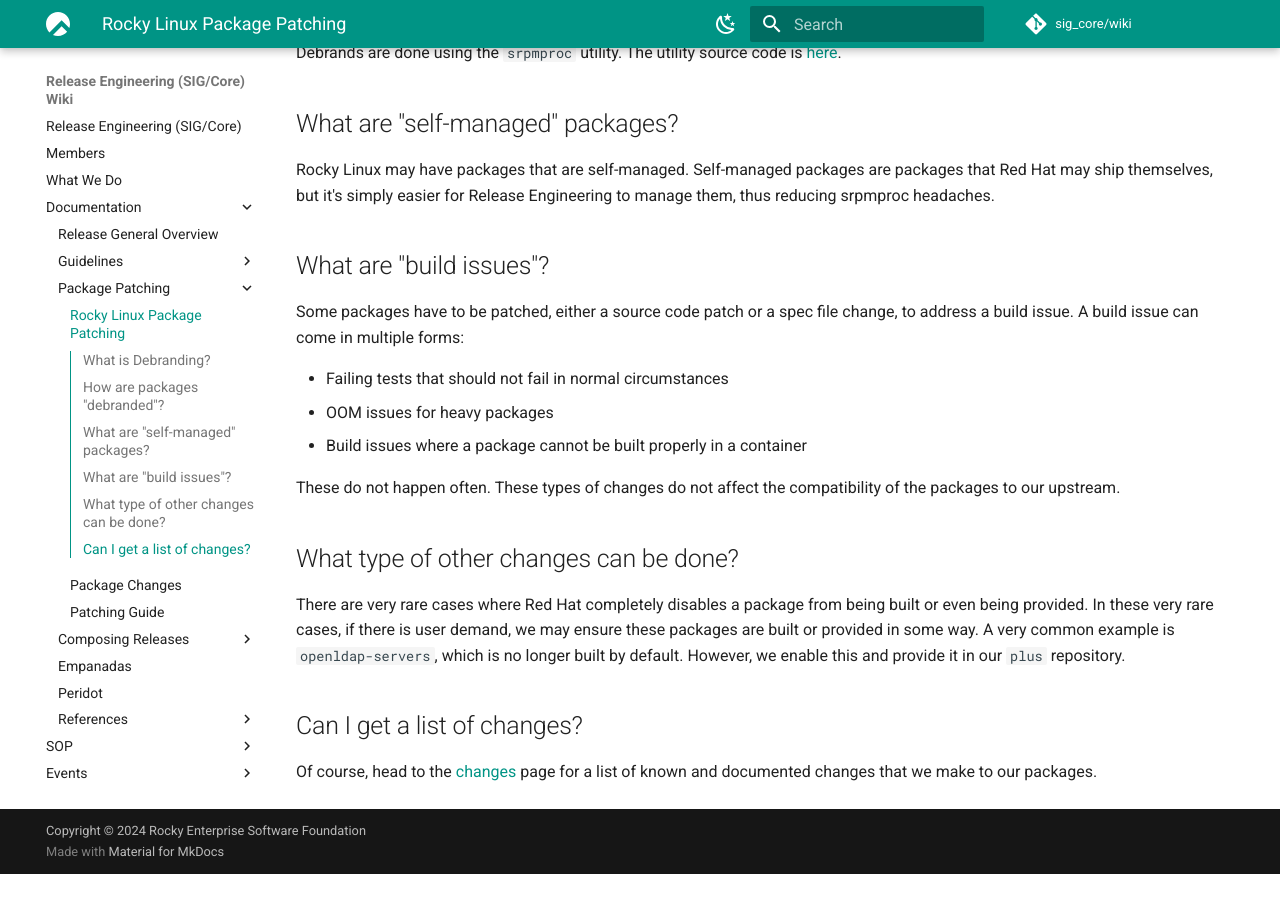
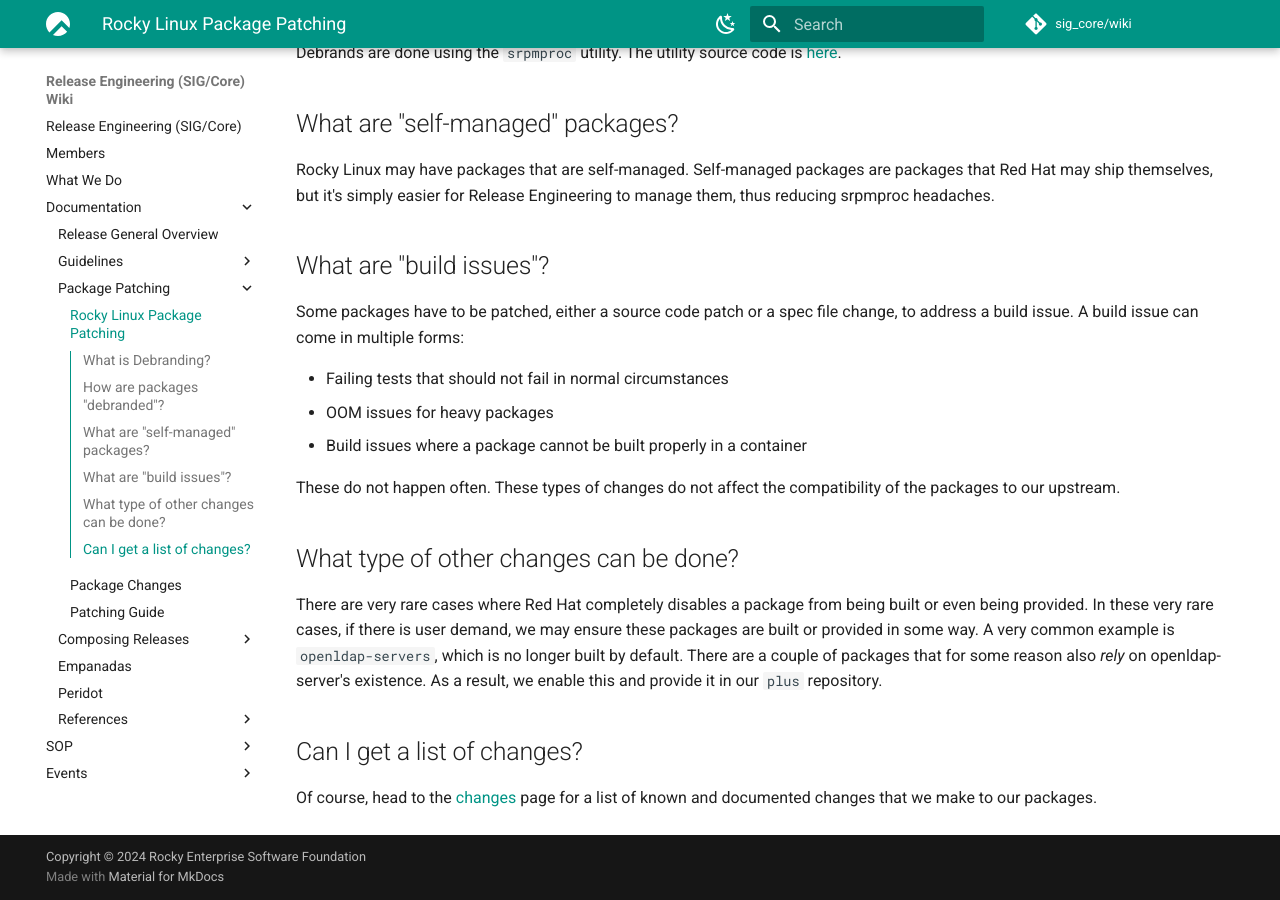
Before and after one commit to rocky-linux/sig-core-wiki, an MkDocs documentation site: the page built from docs/documentation/patching/index.md, in a window 1280 px wide and 900 px high, scrolled down 718 px. Built offline with MkDocs 1.6.1 and Material for MkDocs 9.7.7, drawn with Linux system fonts in a browser that asks for light colours; before the commit the page ends 1592 px from its top, so only the background shows below that.

Commit message:
clarify openldap example

```diff
--- a/docs/documentation/patching/index.md
+++ b/docs/documentation/patching/index.md
@@ -36,7 +36,7 @@
 
 ## What type of other changes can be done?
 
-There are very rare cases where Red Hat completely disables a package from being built or even being provided. In these very rare cases, if there is user demand, we may ensure these packages are built or provided in some way. A very common example is `openldap-servers`, which is no longer built by default. However, we enable this and provide it in our `plus` repository.
+There are very rare cases where Red Hat completely disables a package from being built or even being provided. In these very rare cases, if there is user demand, we may ensure these packages are built or provided in some way. A very common example is `openldap-servers`, which is no longer built by default. There are a couple of packages that for some reason also *rely* on openldap-server's existence. As a result, we enable this and provide it in our `plus` repository.
 
 ## Can I get a list of changes?
 
```
